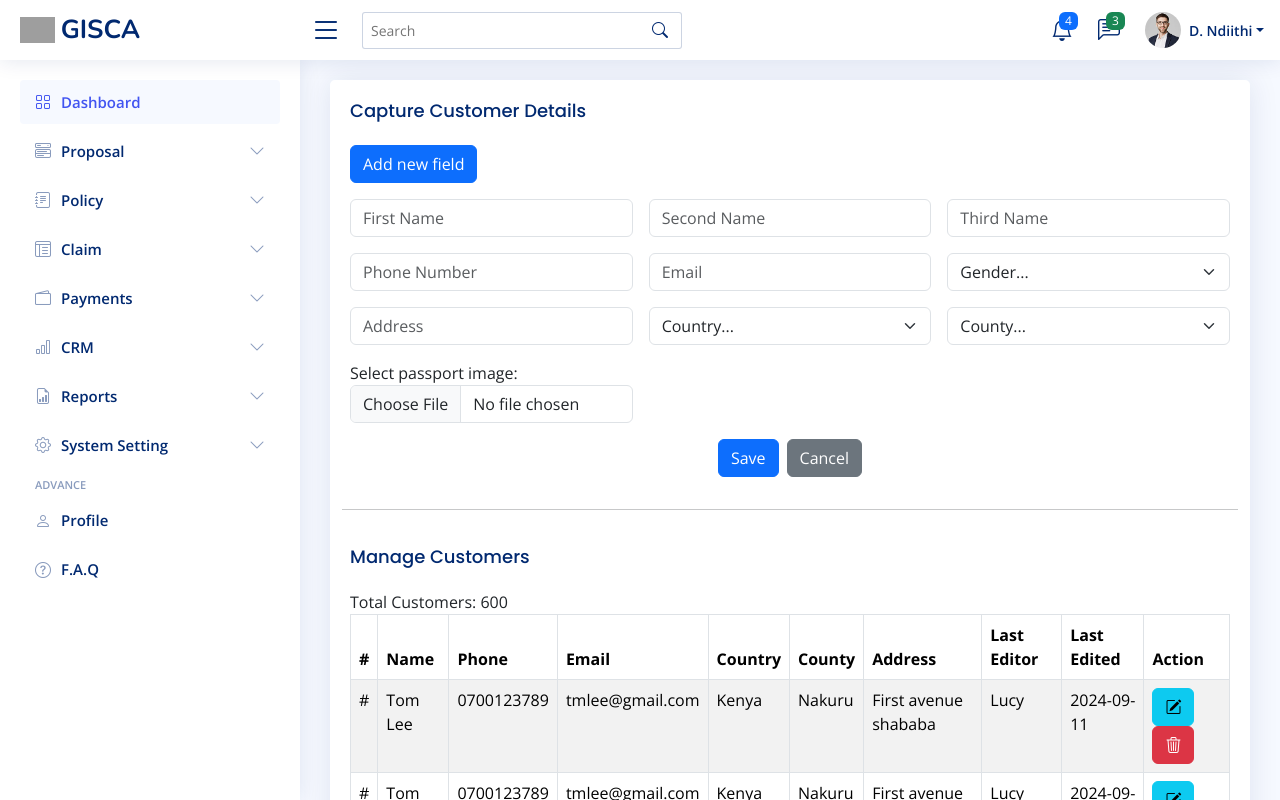
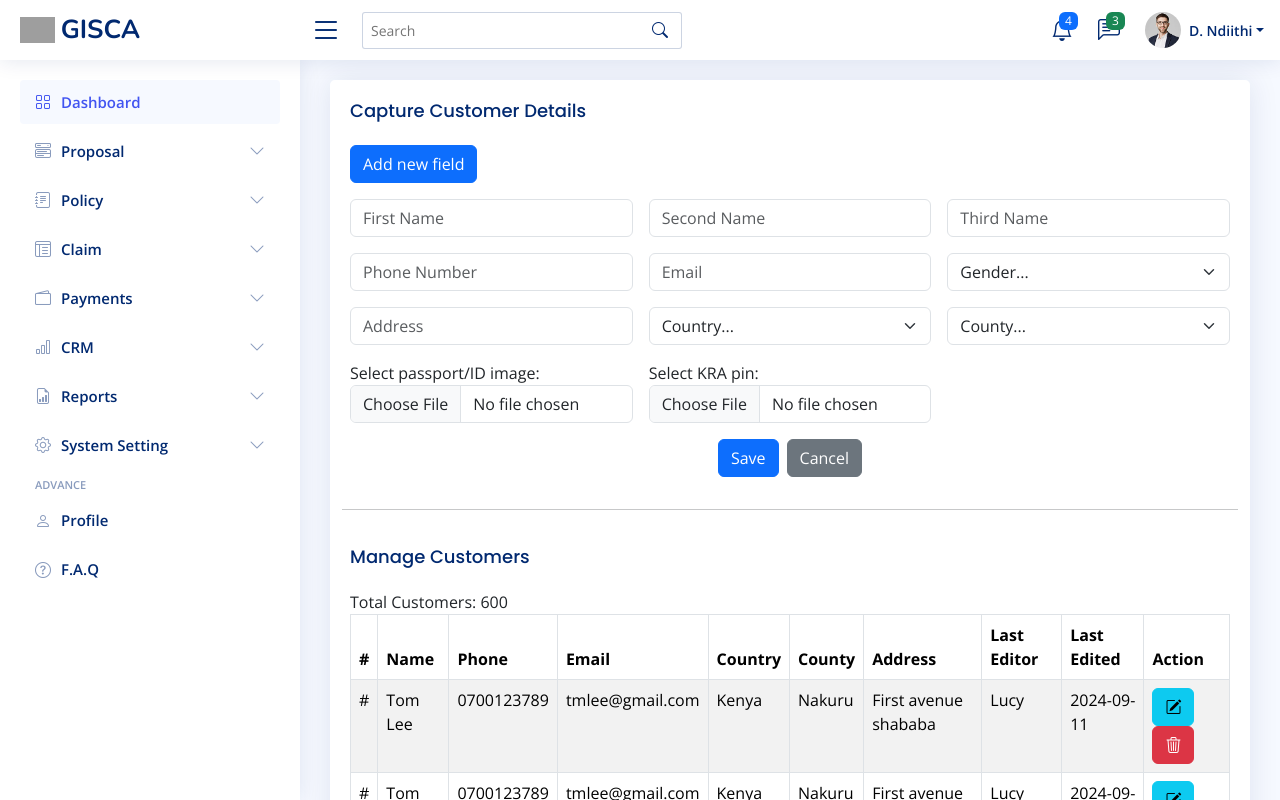
Before and after one commit to General-Insurance-Soft/tchalla, a Next.js app: page /page/crm/contact in a window 1280 px wide. Shown: the top 800 px of the page. Built offline with nearby package versions, Linux system fonts and the light colour scheme; grey boxes are pictures that could not be loaded.

Commit message:
capture KRA, ID in contacts form

```diff
--- a/app/page/crm/contact/page.js
+++ b/app/page/crm/contact/page.js
@@ -64,8 +64,13 @@ export default function Page() {
                             </select>
                         </div>
                         <div className="col-md-4">
-                            <label for="img">Select passport image:</label>
+                            <label for="img">Select passport/ID image:</label>
                             <input type="file" id="img" name="img" accept="image/*" className="form-control" />
+                        </div>
+
+                        <div className="col-md-4">
+                            <label for="img2">Select KRA pin:</label>
+                            <input type="file" id="img2" name="img" accept="image/*" className="form-control" />
                         </div>
 
                         <div className="text-center mb-3">
```
